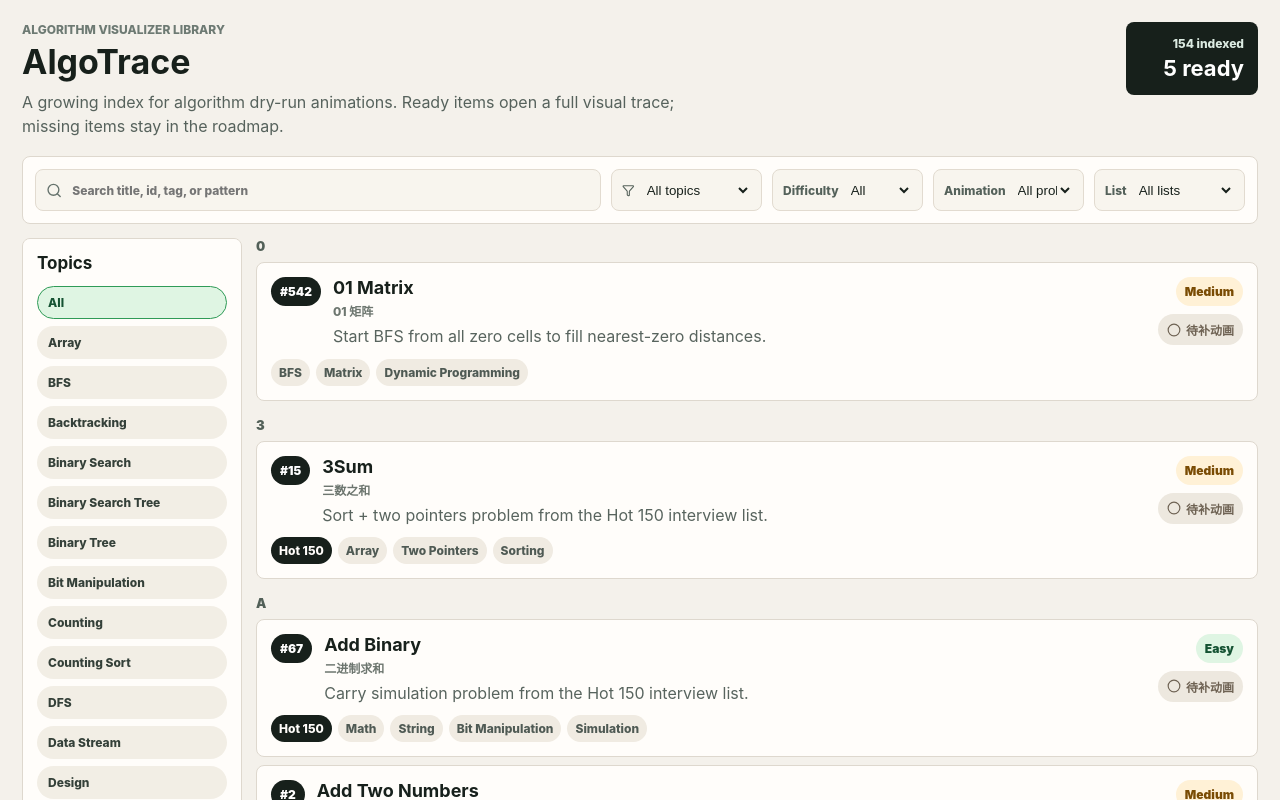
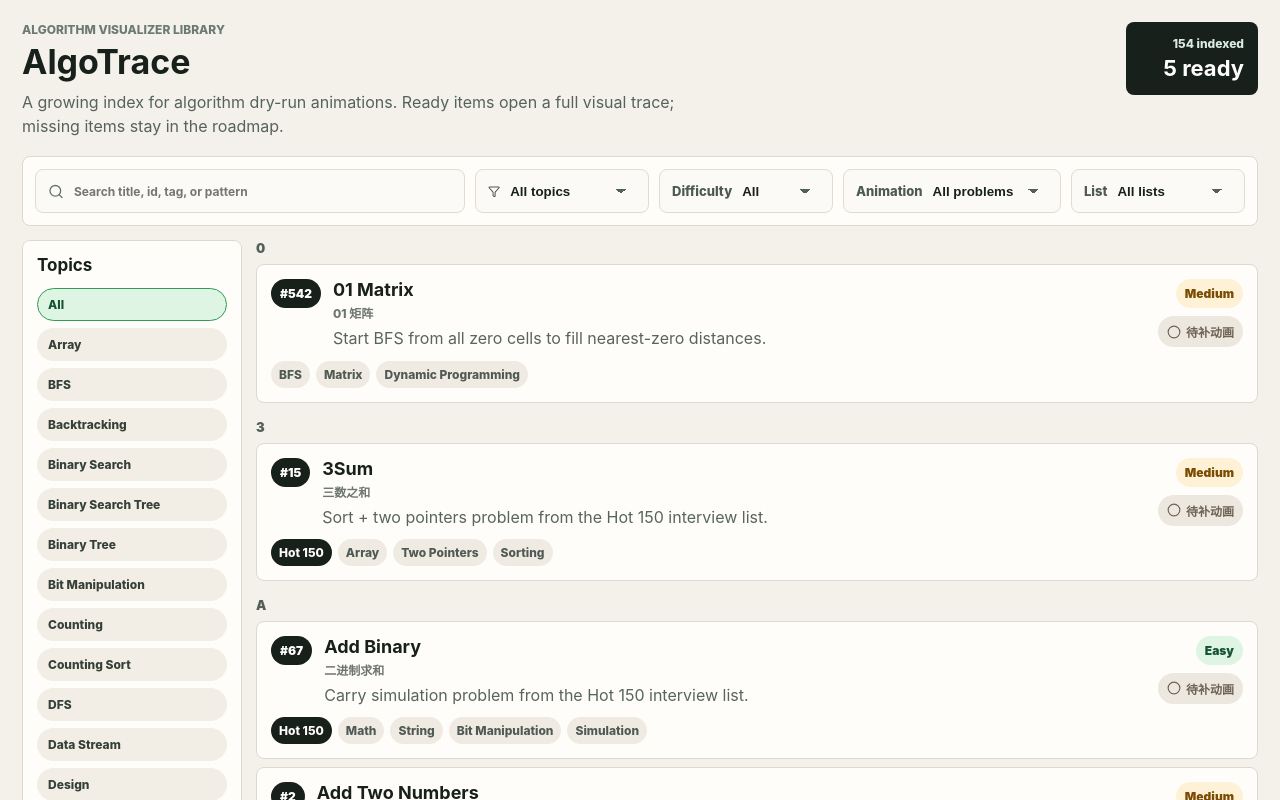
Before and after one commit to Guohuan-Feng/algotrace, a React (Vite) app in the folder outputs/trie-dfs-react-flow/: page / in a window 1280 px wide. Shown: the top 800 px of the page. Built offline with nearby package versions, Linux system fonts and the light colour scheme.

Commit message:
Polish catalog filter toolbar

```diff
--- a/outputs/trie-dfs-react-flow/src/styles.css
+++ b/outputs/trie-dfs-react-flow/src/styles.css
@@ -85,7 +85,12 @@ input {
   border-radius: 8px;
   display: grid;
   gap: 10px;
-  grid-template-columns: minmax(260px, 1.35fr) repeat(4, minmax(132px, 0.36fr));
+  grid-template-columns:
+    minmax(300px, 430px)
+    minmax(158px, 1fr)
+    minmax(166px, 1fr)
+    minmax(218px, 1.2fr)
+    minmax(166px, 1fr);
   margin: 0 auto 14px;
   max-width: 1240px;
   padding: 12px;
@@ -93,13 +98,21 @@ input {
 
 .catalog-toolbar label {
   align-items: center;
-  background: #f8f5ee;
+  background: #fbfaf6;
   border: 1px solid #e2dbd0;
   border-radius: 8px;
   display: flex;
   gap: 8px;
-  min-height: 42px;
-  padding: 0 10px;
+  min-height: 44px;
+  min-width: 0;
+  padding: 0 12px;
+}
+
+.catalog-toolbar label:not(.search-field) {
+  color: #4d5a54;
+  font-size: 13px;
+  gap: 10px;
+  white-space: nowrap;
 }
 
 .catalog-toolbar input,
@@ -112,8 +125,32 @@ input {
   width: 100%;
 }
 
+.catalog-toolbar select {
+  appearance: none;
+  background-image:
+    linear-gradient(45deg, transparent 50%, #526058 50%),
+    linear-gradient(135deg, #526058 50%, transparent 50%);
+  background-position:
+    calc(100% - 15px) 52%,
+    calc(100% - 10px) 52%;
+  background-repeat: no-repeat;
+  background-size: 5px 5px;
+  cursor: pointer;
+  font-weight: 750;
+  padding-right: 28px;
+  text-overflow: ellipsis;
+}
+
+.catalog-toolbar select::-ms-expand {
+  display: none;
+}
+
 .search-field {
   color: #66736d;
+}
+
+.search-field input {
+  font-weight: 750;
 }
 
 .catalog-content {
```
